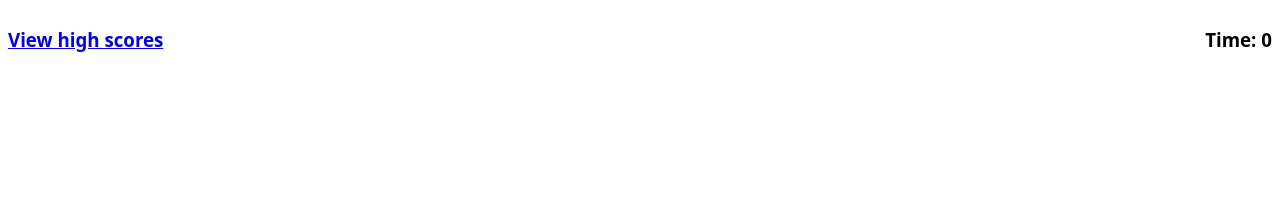
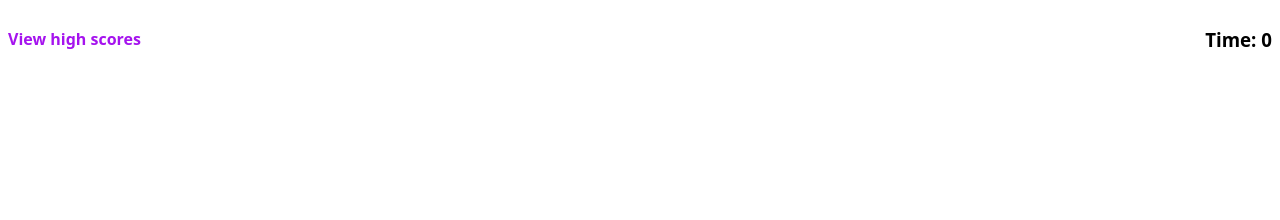
Before and after one commit to cedagbo/Code-Quiz, a plain HTML site: page index.html in a window 1280 px wide. Shown: the top 220 px of the page. Drawn offline with Linux system fonts and the light colour scheme.

Commit message:
update file

```diff
--- a/index.html
+++ b/index.html
@@ -10,7 +10,7 @@
   </head>
   <body>
     <header class="header">
-      <h3 id="high-scores"><a href="#">View high scores</a></h3>
+      <a href="#" id="high-scores" >View high scores</a></h3>
       <h3>Time: 0</h3>
     </header>
 
--- a/starter/css/style.css
+++ b/starter/css/style.css
@@ -22,6 +22,7 @@ h1{
     border-bottom: solid 3px var(--black);
 }
 #high-scores{
+    text-decoration: none;
     color: var(--pink);
     font-weight: bold;
 }
```
